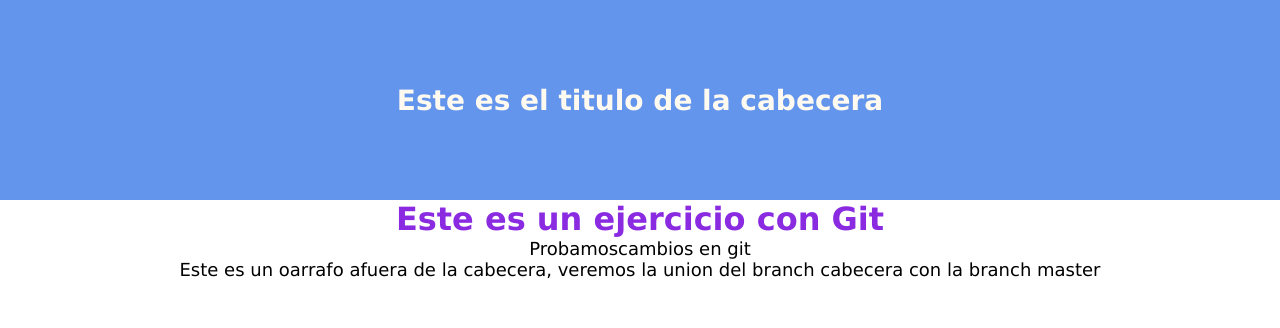
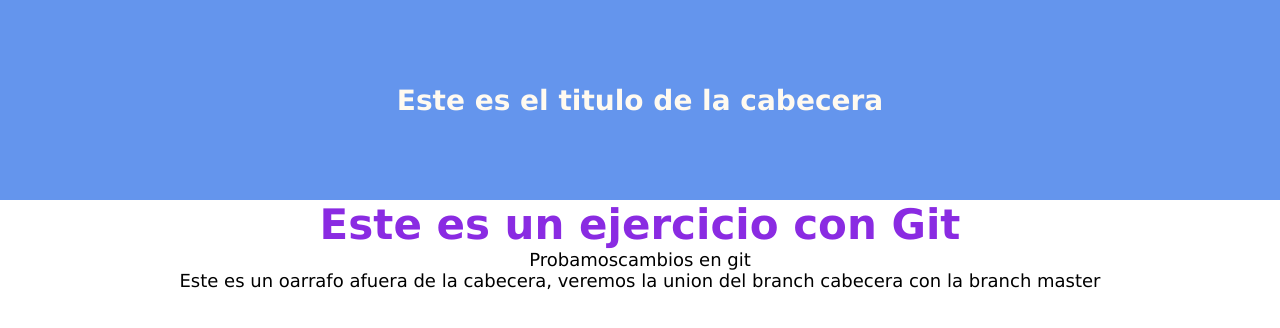
Before and after one commit to IvanSerranoGit/cursoGitAndGitHub, a plain HTML site: page proyecto1/index.html in a window 1280 px wide. Drawn offline with Linux system fonts and the light colour scheme.

Commit message:
Se hacen cambios sobre el h1

```diff
--- a/proyecto1/css/estilos.css
+++ b/proyecto1/css/estilos.css
@@ -13,7 +13,7 @@ body{
 }
 
 body h1{
-    font-size: 3.2rem;
+    font-size: 4.2rem;
     color: blueviolet;
 }
 h2{
```
